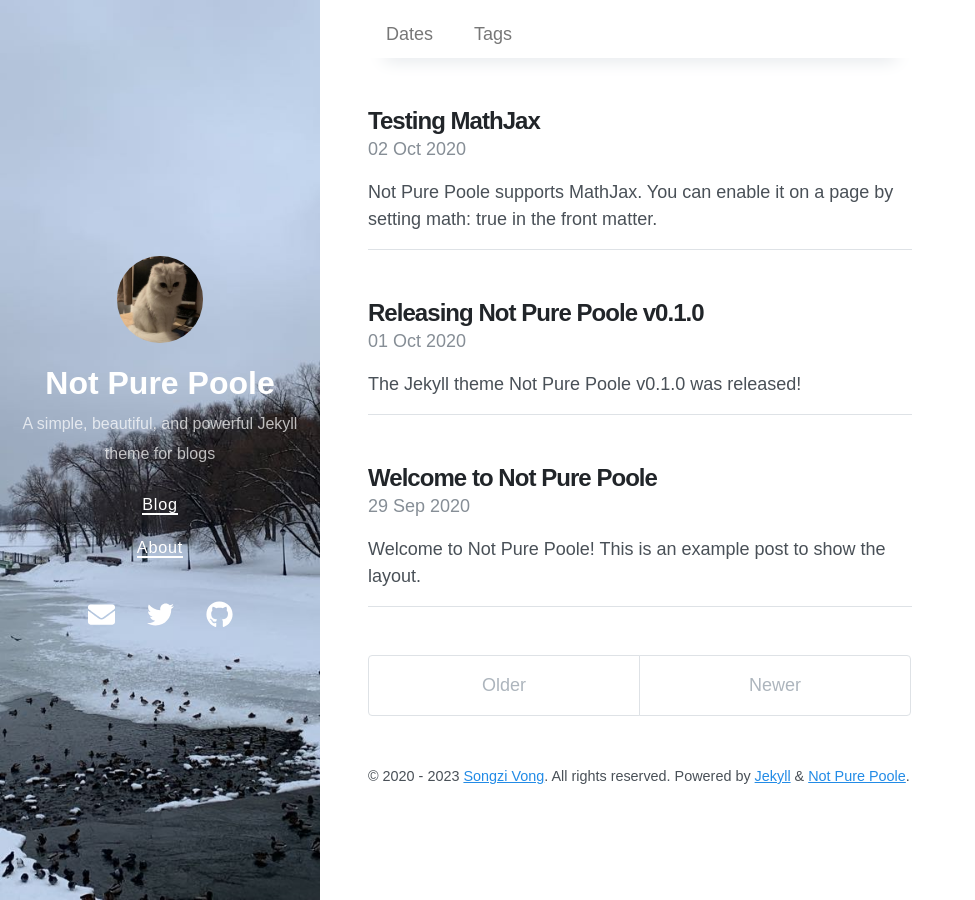
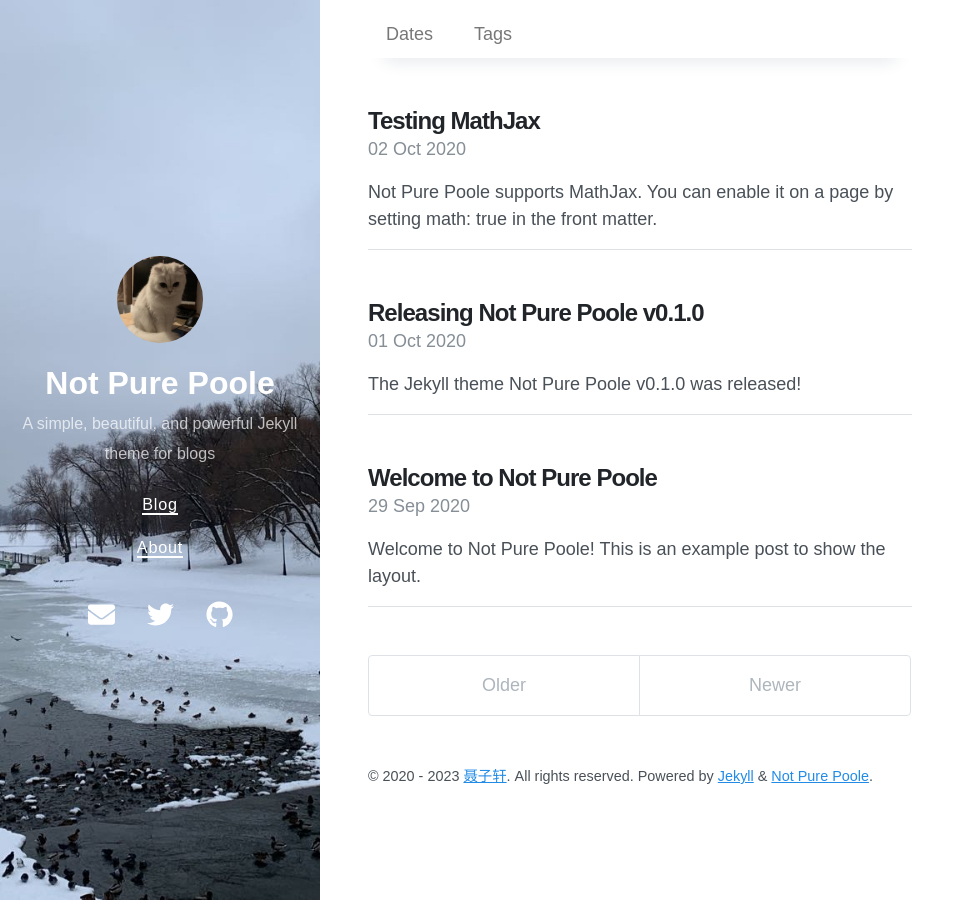
Before and after one commit to NieZiXuan/NieZiXuan.github.io, a Jekyll site: the page built from index.html, in a window 1280 px wide. Shown: the whole page, without its empty margins (0-975 px from the left). Built offline with Jekyll 4.4.1, drawn with Linux system fonts in a browser that asks for light colours; nearby versions of some CDN libraries; the list of posts is cut into pages by our own code.

Commit message:
Update _config.yml

```diff
--- a/_config.yml
+++ b/_config.yml
@@ -54,6 +54,6 @@
 
 # Specify the author for blog posts
 author:
-  name: Songzi Vong
-  url: https://github.com/vszhub/
-  email: vszhub@gmail.com
+  name: 聂子轩
+  url: https://github.com/NieZiXuan/
+  email: nzx1348@163.com
```
